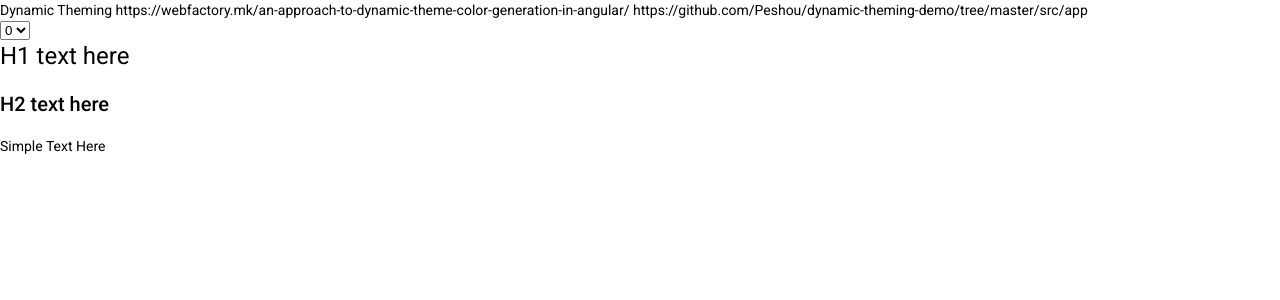
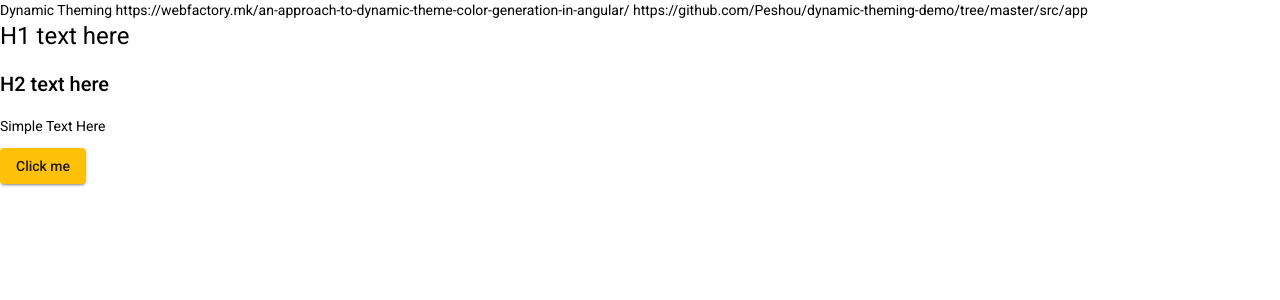
Before and after one commit to munkhbayar-gtk/ng-twitter-clone, an Angular app: page / in a window 1280 px wide. Shown: the top 300 px of the page. Built offline with nearby package versions, Linux system fonts and the light colour scheme.

Commit message:
multiple theme support implementation

```diff
--- a/angular.json
+++ b/angular.json
@@ -32,7 +32,9 @@
             ],
             "styles": [
               "./node_modules/@angular/material/prebuilt-themes/indigo-pink.css",
-              "src/styles.scss"
+              "src/styles.scss",
+              "src/themes/default.scss",
+              "src/themes/dim.scss"
             ],
             "scripts": []
           },
--- a/src/app/app.component.html
+++ b/src/app/app.component.html
@@ -1,13 +1,11 @@
 
-Dynamic Theming
-https://webfactory.mk/an-approach-to-dynamic-theme-color-generation-in-angular/
-https://github.com/Peshou/dynamic-theming-demo/tree/master/src/app
+<div class="default-theme-3">
+  Dynamic Theming
+  https://webfactory.mk/an-approach-to-dynamic-theme-color-generation-in-angular/
+  https://github.com/Peshou/dynamic-theming-demo/tree/master/src/app
 
-<div [class]="'font-size-'+fontSizeLevel">
-  <select [(ngModel)]="fontSizeLevel">
-    <option *ngFor="let vl of [0, 1 , 2, 3, 4]" [value]="vl">{{vl}}</option>
-  </select>
   <H1>H1 text here</H1>
   <H2>H2 text here</H2>
   <p>Simple Text Here</p>
+  <button mat-raised-button color="primary">Click me</button>
 </div>
--- a/src/app/app.module.ts
+++ b/src/app/app.module.ts
@@ -6,6 +6,7 @@ import { AppRoutingModule } from './app-routing.module';
 import { AppComponent } from './app.component';
 import { BrowserAnimationsModule } from '@angular/platform-browser/animations';
 import { FormsModule, ReactiveFormsModule} from '@angular/forms';
+import { MaterialModule } from './material.module';
 
 @NgModule({
   declarations: [
@@ -16,7 +17,8 @@ import { FormsModule, ReactiveFormsModule} from '@angular/forms';
     AppRoutingModule,
     FormsModule,
     ReactiveFormsModule,
-    BrowserAnimationsModule
+    BrowserAnimationsModule,
+    MaterialModule
   ],
   providers: [],
   bootstrap: [AppComponent]
--- a/src/styles.scss
+++ b/src/styles.scss
@@ -1,5 +1,5 @@
+@use '@angular/material' as mat;
 /* You can add global styles to this file, and also import other style files */
-@use '@angular/material' as mat;
 
 /*
   Theming and Typography related codes here
--- /dev/null
+++ b/src/themes/default.scss
@@ -0,0 +1,15 @@
+@use '@angular/material' as mat;
+@include mat.core();
+$default-primary : mat.define-palette(mat.$teal-palette);
+$default-accent : mat.define-palette(mat.$teal-palette);
+
+$default-theme-2 : mat.define-light-theme((
+  color: (
+    primary: $default-primary,
+    accent: $default-accent
+  )
+));
+
+.default-theme-2 {
+  @include mat.all-component-themes($default-theme-2);
+}
--- /dev/null
+++ b/src/themes/dim.scss
@@ -0,0 +1,15 @@
+@use '@angular/material' as mat;
+@include mat.core();
+$default-primary-3 : mat.define-palette(mat.$amber-palette);
+$default-accent-3 : mat.define-palette(mat.$amber-palette);
+
+$default-theme-3 : mat.define-light-theme((
+  color: (
+    primary: $default-primary-3,
+    accent: $default-accent-3
+  )
+));
+
+.default-theme-3 {
+  @include mat.all-component-themes($default-theme-3);
+}
```
Also changed, not shown: src/app/material.module.ts (added, +29 -0 lines).
